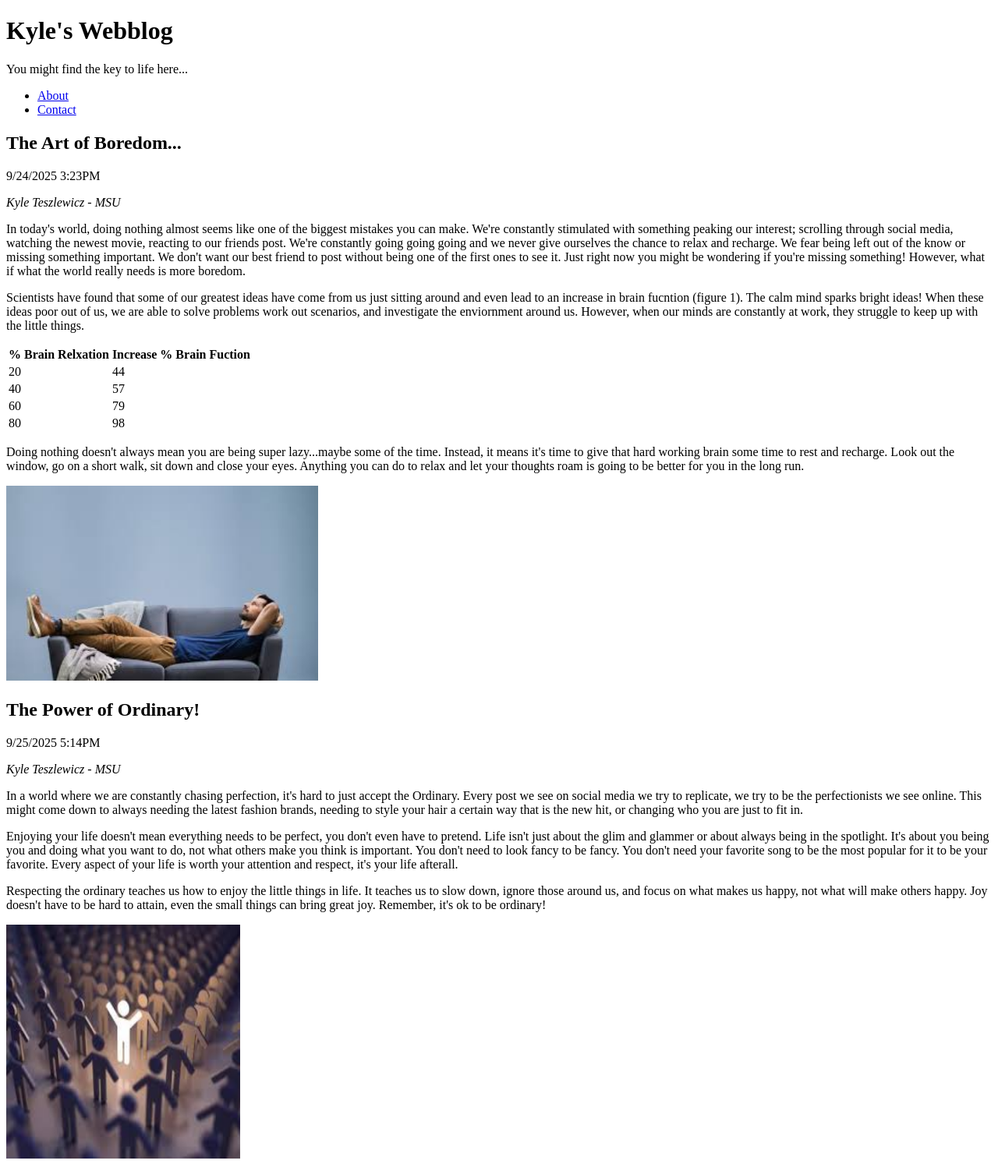
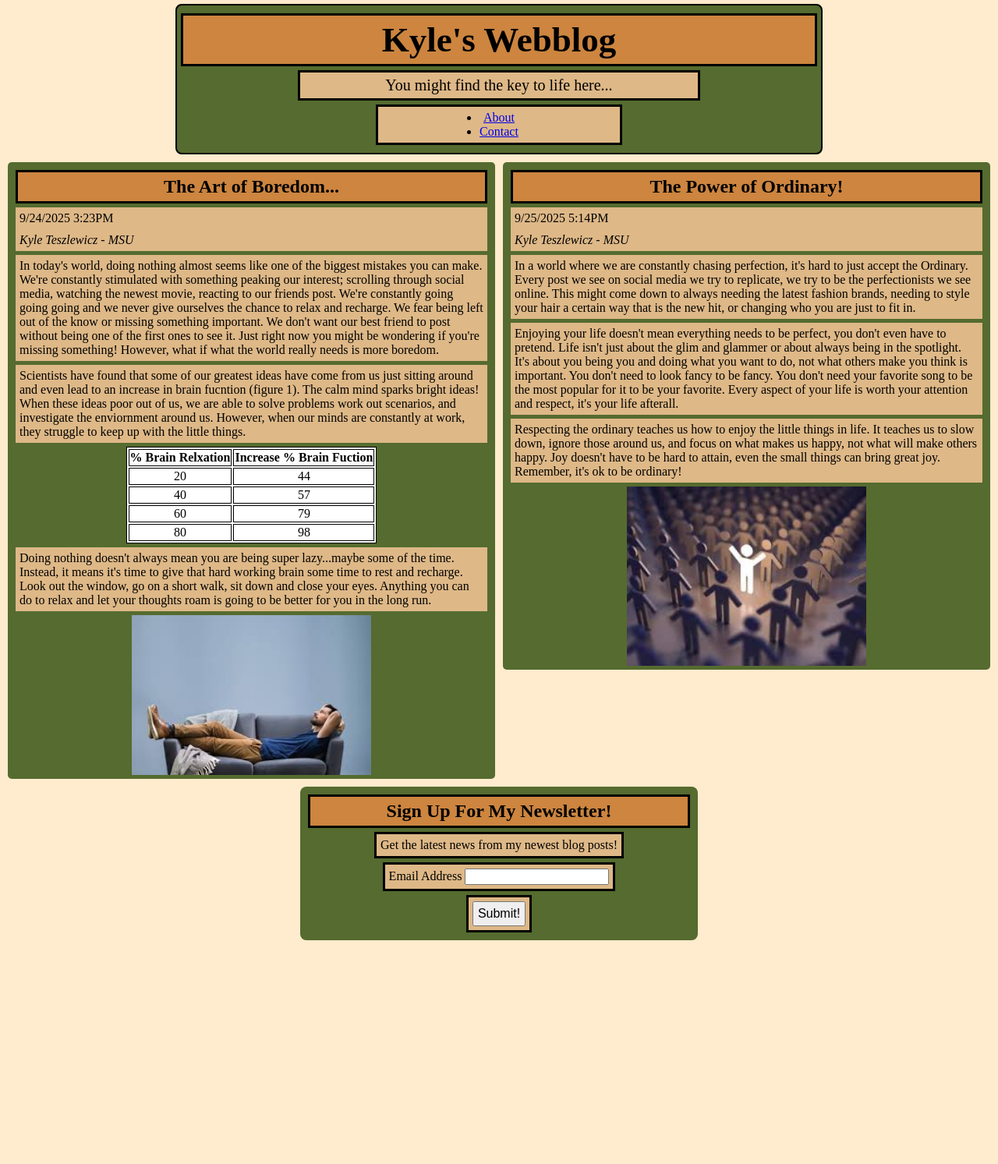
Before and after one commit to KyleTez/mi349-blog, a plain HTML site: page index.html in a window 1280 px wide. Shown: the top 1493 px of the page at 78% size. After the commit the page ends 1206 px from the top, so only its background shows below. Drawn offline with Linux system fonts and the light colour scheme.

Commit message:
css for blogs version 1

```diff
--- a/index.html
+++ b/index.html
@@ -9,18 +9,18 @@
 <body>
     <header>
         <h1>Kyle's Webblog</h1>
-        <p>You might find the key to life here...</p>
+        <p id="leader">You might find the key to life here...</p>
         <nav>
-            <ul>
+            <ul id="navigation">
                 <li><a href="about.html">About</a></li>
                 <li><a href="contact.html">Contact</a></li>
             </ul>
         </nav>
     </header>
-    <div>
+    <section id="blogs">
         <article>
             <h2>The Art of Boredom...</h2>
-            <p><time datetime="2025-09-24T15:23:00">9/24/2025 3:23PM</time></p>
+            <p class="time"><time datetime="2025-09-24T15:23:00">9/24/2025 3:23PM</time></p>
             <address>Kyle Teszlewicz - MSU</address>
             <p>In today's world, doing nothing almost seems like one of the biggest mistakes you can make. We're constantly stimulated with something peaking our interest; scrolling through social media, watching the newest movie, reacting to our friends post. We're constantly going going going and we never give ourselves the chance to relax and recharge. We fear being left out of the know or missing something important. We don't want our best friend to post without being one of the first ones to see it. Just right now you might be wondering if you're missing something! However, what if what the world really needs is more boredom.</p>
             <p>Scientists have found that some of our greatest ideas have come from us just sitting around and even lead to an increase in brain fucntion (figure 1). The calm mind sparks bright ideas! When these ideas poor out of us, we are able to solve problems work out scenarios, and investigate the enviornment around us. However, when our minds are constantly at work, they struggle to keep up with the little things.</p>
@@ -47,29 +47,27 @@
                 </tr>
             </table>
             <p>Doing nothing doesn't always mean you are being super lazy...maybe some of the time. Instead, it means it's time to give that hard working brain some time to rest and recharge. Look out the window, go on a short walk, sit down and close your eyes. Anything you can do to relax and let your thoughts roam is going to be better for you in the long run.</p>
-            <img src="relaxing.jpg" alt="relaxing image" width="400" height="250">
+            <img src="relaxing.jpg" alt="relaxing image">
         </article>
-    </div>
-    <div>
         <article>
             <h2>The Power of Ordinary!</h2>
-            <p><time datetime="2025-09-25T17:14:00">9/25/2025 5:14PM</time></p>
+            <p class="time"><time datetime="2025-09-25T17:14:00">9/25/2025 5:14PM</time></p>
             <address>Kyle Teszlewicz - MSU</address>
             <p>In a world where we are constantly chasing perfection, it's hard to just accept the Ordinary. Every post we see on social media we try to replicate, we try to be the perfectionists we see online. This might come down to always needing the latest fashion brands, needing to style your hair a certain way that is the new hit, or changing who you are just to fit in.</p>
             <p>Enjoying your life doesn't mean everything needs to be perfect, you don't even have to pretend. Life isn't just about the glim and glammer or about always being in the spotlight. It's about you being you and doing what you want to do, not what others make you think is important. You don't need to look fancy to be fancy. You don't need your favorite song to be the most popular for it to be your favorite. Every aspect of your life is worth your attention and respect, it's your life afterall.</p>
             <p>Respecting the ordinary teaches us how to enjoy the little things in life. It teaches us to slow down, ignore those around us, and focus on what makes us happy, not what will make others happy. Joy doesn't have to be hard to attain, even the small things can bring great joy. Remember, it's ok to be ordinary!</p>
-            <img src="Ordinary.jpg" alt="Ordinary Picture" width="300" height="300">
+            <img src="Ordinary.jpg" alt="Ordinary Picture">
         </article>
-    </div>
-    <section>
+    </section>
+    <section id="newsletter">
         <h2>Sign Up For My Newsletter!</h2>
-        <p>Get the latest news from my newest blog posts!</p>
+        <p class="newslettertext">Get the latest news from my newest blog posts!</p>
         <form name="newsletter" netlify>
-            <p>
+            <p class="newslettertext">
                 <label for="NewsLetter">Email Address</label>
                 <input type="email" id="NewsLetter" name="NewsLetter">
             </p>
-            <p>
+            <p class="newslettertext">
                 <button type="submit">Submit!</button>
             </p>
         </form>
--- a/screen.css
+++ b/screen.css
@@ -0,0 +1,113 @@
+body {
+    background-color:blanchedalmond;
+    margin: 0;
+    padding: 0;
+    border: 0;
+}
+header {
+    background-color: darkolivegreen;
+    position:-webkit-sticky;
+    position: sticky;
+    top: 0;
+    margin: 5px auto 5px auto;
+    padding: 5px;
+    border-radius: 8px;
+    border: 2px solid;
+    width: fit-content;
+}
+h1 {
+    padding: 5px;
+    margin: 5px auto;
+    background-color:peru;
+    border: 3px solid;
+    text-align: center;
+    font-size: 45px;
+    width: 800px;
+}
+nav {
+    padding: 5px;
+    margin: 5px auto;
+    background-color: burlywood;
+    border: 3px solid;
+    text-align: center;
+    width: 300px;
+}
+#navigation{
+    display: inline-block;
+    padding: 0px 15px;
+    margin: 0 auto;
+}
+#leader {
+    padding: 5px;
+    margin: 5px auto;
+    background-color: burlywood;
+    border: 3px solid;
+    text-align: center;
+    width: 500px;
+    font-size: 20px;
+}
+#blogs {
+    display: flex;
+    margin: 5px;
+}
+article {
+    background-color: darkolivegreen;
+    padding: 5px;
+    margin: 5px;
+    border-radius: 5px;
+}
+article:nth-of-type(1) {
+    flex: 2;
+}
+article:nth-of-type(2) {
+    flex: 2;
+    height: min-content;
+}
+
+p {
+    padding: 5px;
+    margin: 5px;
+    background-color: burlywood;
+}
+.time {
+    margin: 5px 5px 0px 5px
+}
+address {
+    padding: 5px;
+    margin: 0px 5px;
+    background-color: burlywood;
+}
+h2 {
+    margin: 5px;
+    padding: 5px;
+    background: peru;
+    text-align: center;
+    border: 3px solid;
+}
+#newsletter {
+    background-color: darkolivegreen;
+    padding: 5px;
+    margin: auto;
+    border-radius: 8px;
+    width: 500px;
+}
+.newslettertext {
+    border: 3px solid;
+    width: fit-content;
+    margin: 5px auto;
+}
+table, th, td {
+    background-color: white;
+    margin: auto;
+    border: 1px solid;
+    text-align: center;
+}
+img {
+    display: block;
+    margin: auto;
+    width: 50%;
+}
+button {
+    padding: 5px;
+    font-size: medium;
+}
```
Also changed, not shown: about.html (+2 -2 lines), contact.html (+2 -2 lines).
